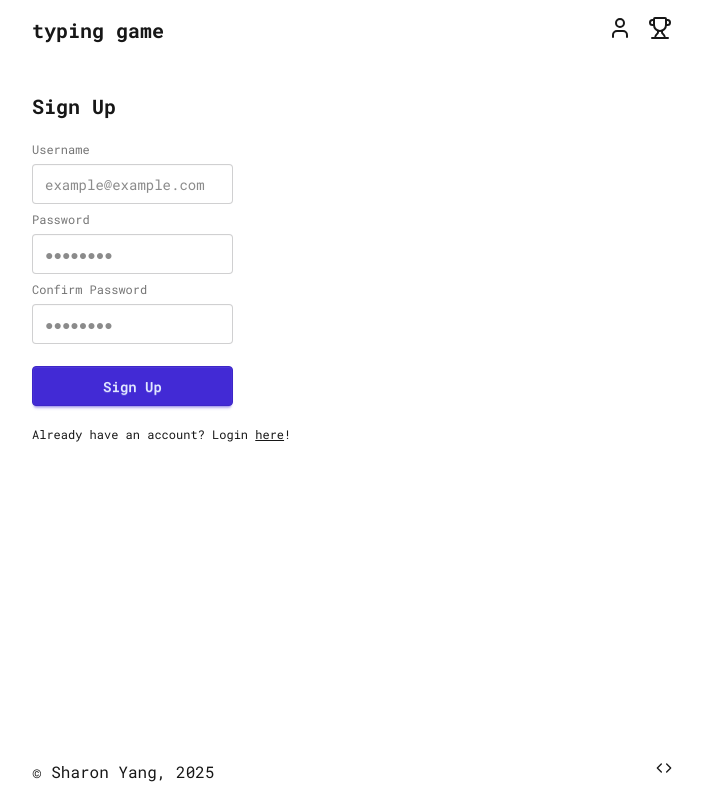
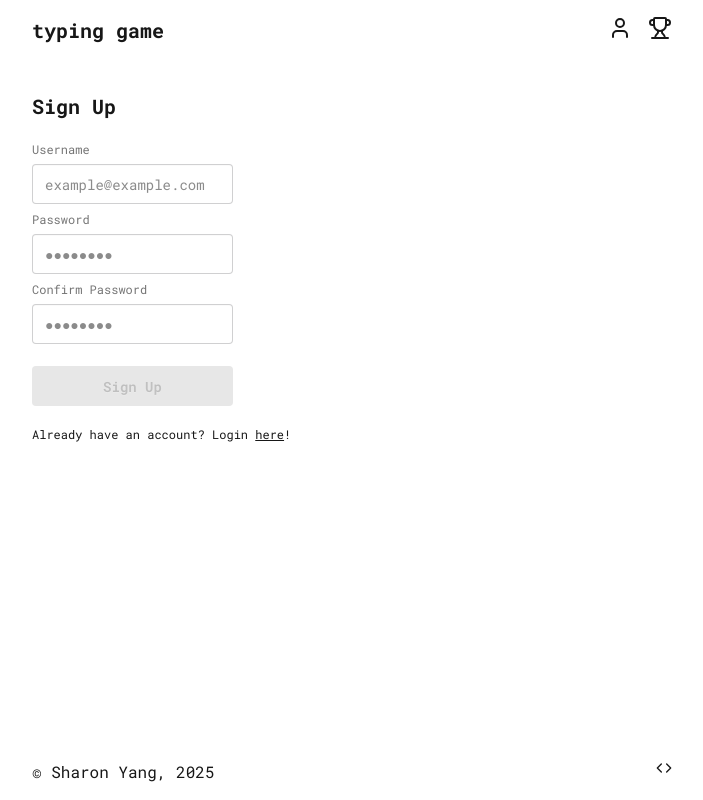
Before and after one commit to sharonyang16/typing-game, a Next.js app in the folder frontend/: page /authentication/sign-up in a window 1280 px wide. Shown: the whole page, without its empty margins (288-991 px from the left). Built offline with nearby package versions, Linux system fonts and the light colour scheme; no server answers.

Commit message:
disable auth submit if input is empty

```diff
--- a/frontend/app/authentication/login/page.tsx
+++ b/frontend/app/authentication/login/page.tsx
@@ -50,7 +50,7 @@ const LoginPage = () => {
         <button
           className="btn btn-primary mt-4"
           onClick={handleLogin}
-          disabled={loading}
+          disabled={loading || !username || !password}
         >
           Login
         </button>
--- a/frontend/app/authentication/sign-up/page.tsx
+++ b/frontend/app/authentication/sign-up/page.tsx
@@ -61,7 +61,7 @@ const SignUpPage = () => {
         <button
           className="btn btn-primary mt-4"
           onClick={handleSignUp}
-          disabled={loading}
+          disabled={loading || !username || !password || !confirmPassword}
         >
           Sign Up
         </button>
```
